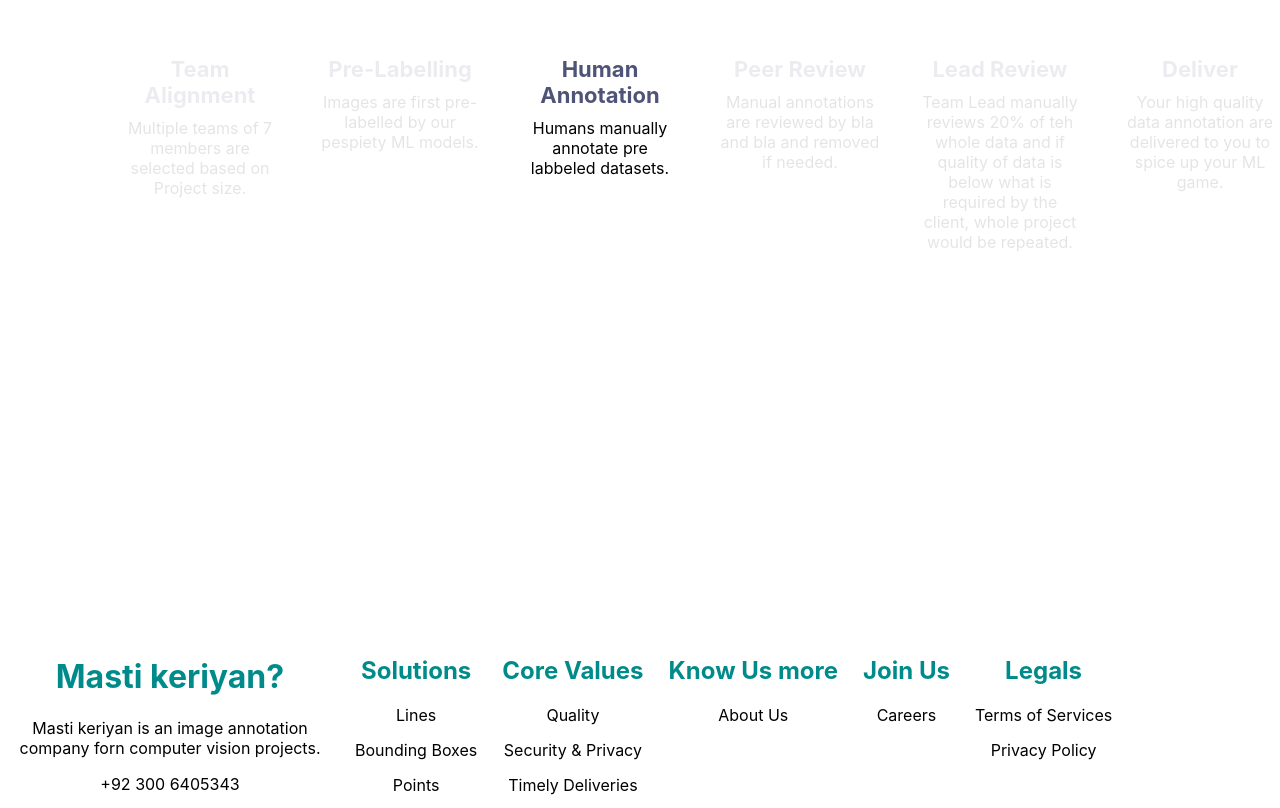
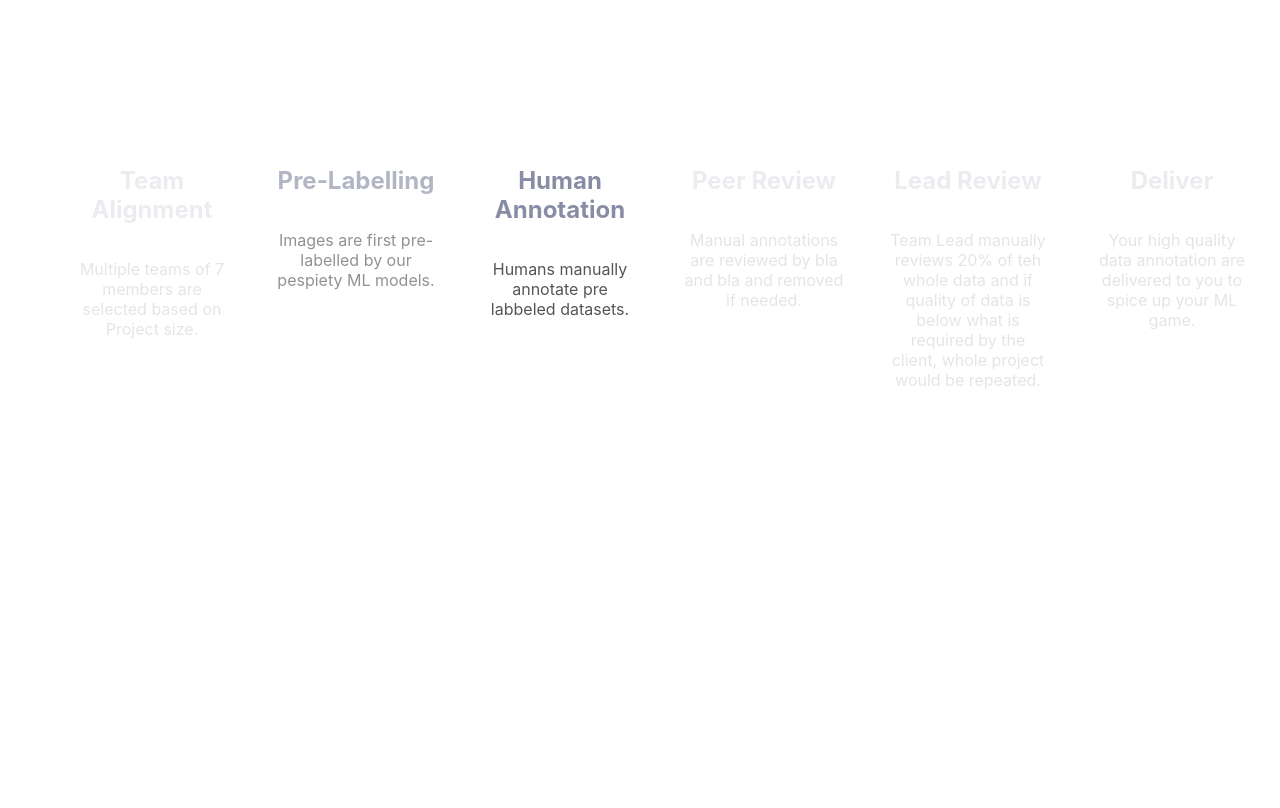
Before and after one commit to D3nii/React-Projects, a React (Create React App) app in the folder prox/: page / in a window 1280 px wide. Shown: the part 4945-5753 px from the top of the page. Built offline with nearby package versions, Linux system fonts and the light colour scheme.

Commit message:
Update Pipeline.css

```diff
--- a/prox/src/Style/Pipeline.css
+++ b/prox/src/Style/Pipeline.css
@@ -1,21 +1,44 @@
 #Pipeline {
-    display: flex;
-    margin: 0 100px;
+  display: flex;
+  margin: 0 50px;
+  margin-top: 50px;
 }
 
-#PipelineCard0, #PipelineCard1, #PipelineCard2,
-#PipelineCard3, #PipelineCard4, #PipelineCard5 {
-    display: inline-block;
-    margin: 0 20px;
-    height: 200px;
+#PipelineCard0,
+#PipelineCard1,
+#PipelineCard2,
+#PipelineCard3,
+#PipelineCard4,
+#PipelineCard5 {
+  display: inline-block;
+  margin: 60px 10px;
+  height: 250px;
+  border-radius: 20px;
+  padding: 10px 10px;
+  transition: 1.5s;
+  width: 200px;
 }
 
 #PipelineHeading {
-    font-weight: bold;
-    font-size: 22px;
-    color: rgb(78,83,119);
+  font-weight: bold;
+  font-size: 24px;
+  color: rgb(78, 83, 119);
 }
 
 #PipelineBody {
-    width: 160px;
+  width: 164px;
+  height: 200px;
+  margin: 0 auto;
+  margin-top: 25px;
 }
+
+#PipelineWrapper {
+  height: 600px;
+  background-color: rgb(78, 83, 119);
+}
+
+#PipelineMain {
+  font-size: 40px;
+  color: white;
+  padding-top: 30px;
+}
```
